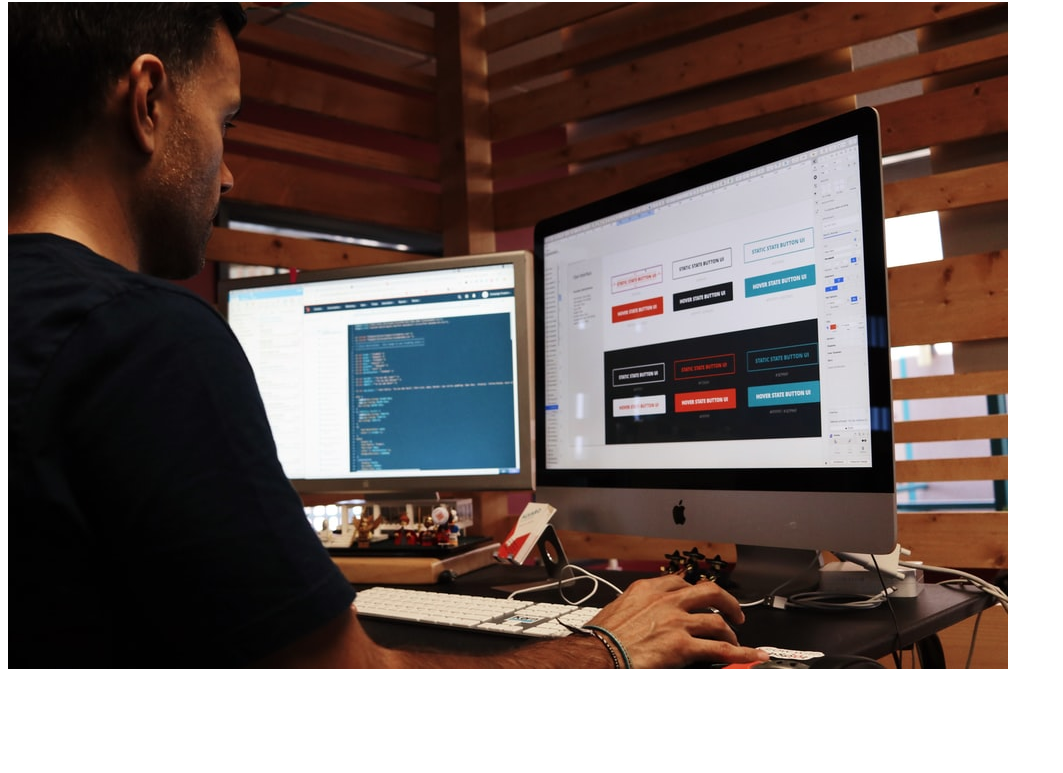
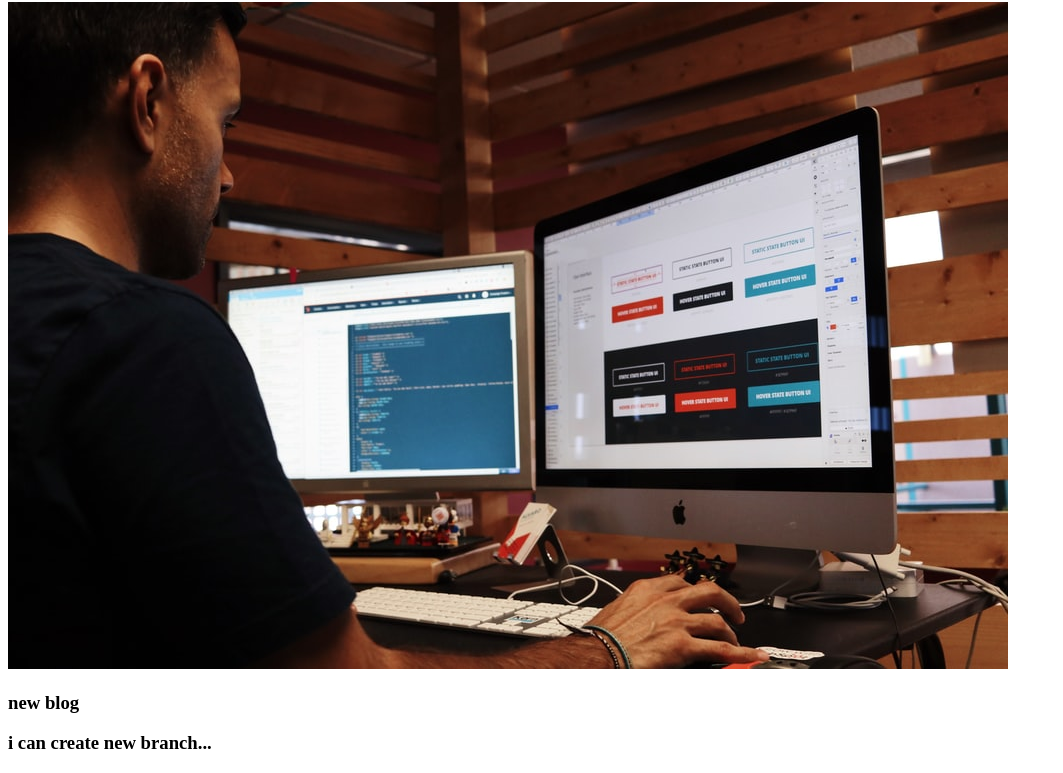
Before and after one commit to Mehedihasan023/my-third-repo, a plain HTML site: page index.html in a window 1280 px wide. Shown: the part 78-851 px from the top of the page, without its empty margins (0-1063 px from the left). Before the commit the page ends 800 px from the top, so only its background shows below. Drawn offline with Linux system fonts and the light colour scheme.

Commit message:
new blog added

```diff
--- a/index.html
+++ b/index.html
@@ -10,5 +10,10 @@
     <h1>it is third repository..</h1>
     <img src="photo-1542744094-3a31f272c490.jpg" alt="">
 
+
+    <h3> new blog</h3>
+    <div>
+        <h3>i can create new branch...</h3>
+    </div>
 </body>
 </html>
```
